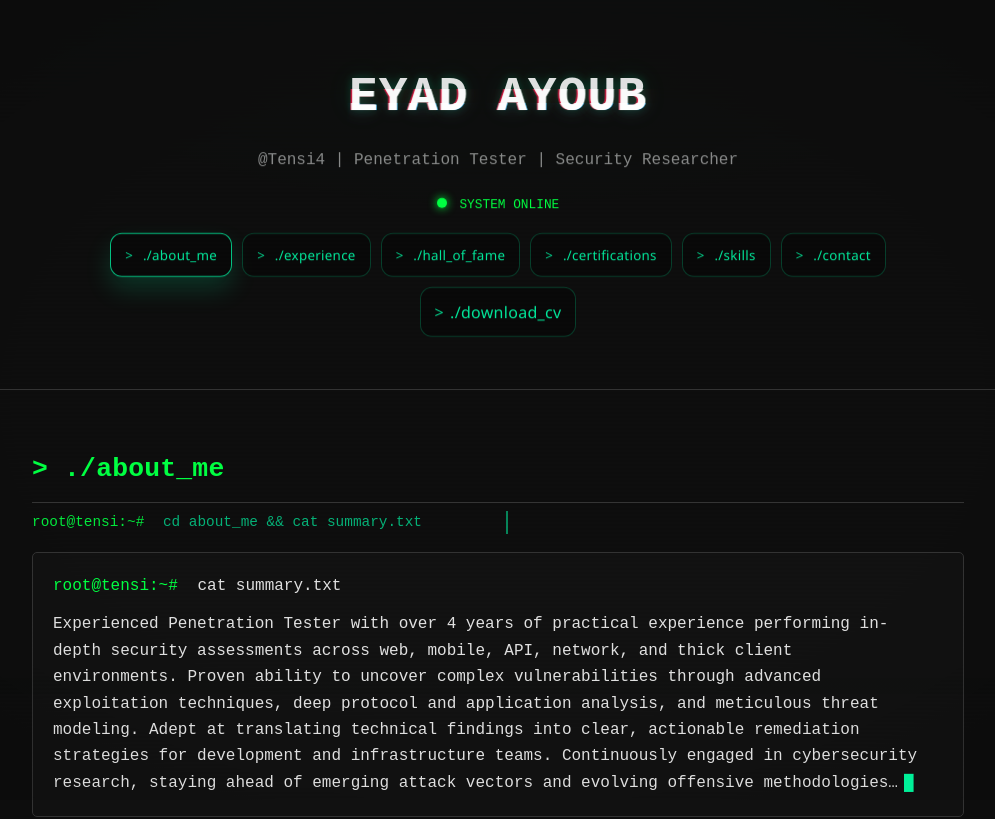
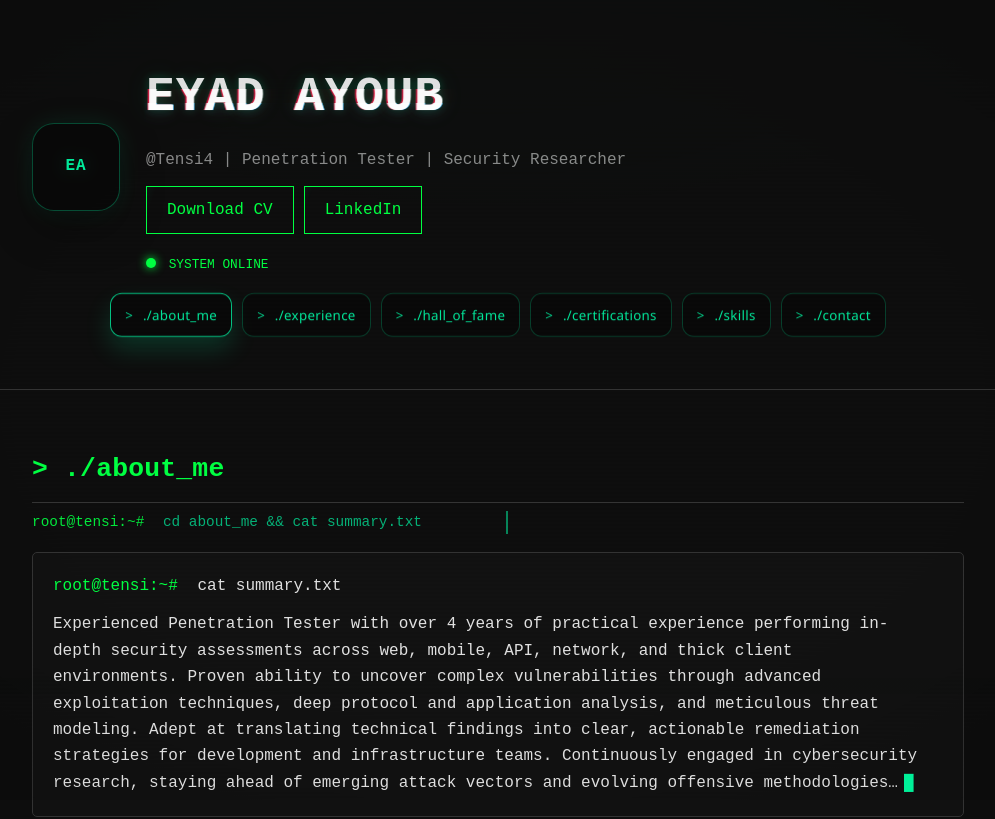
Before and after one commit to Tensii/eyad-profile, a React (Vite) app: page / in a window 1280 px wide. Shown: the top 819 px of the page, without its empty margins (142-1137 px from the left). Built offline with nearby package versions, Linux system fonts and the light colour scheme.

Commit message:
design: hero layout, experience clarity, HOF consistency

```diff
--- a/src/App.tsx
+++ b/src/App.tsx
@@ -101,18 +101,35 @@ function App() {
 
       <header>
         <div className="container">
-          <div className="glitch-wrapper" data-reveal>
+          <div className="hero" data-reveal>
+            <div className="hero-avatar" aria-hidden="true">
+              <span className="hero-avatar__inner">EA</span>
+            </div>
+
+            <div className="hero-text">
+              <div className="glitch-wrapper">
                 <h1 className={`glitch ${glitchActive ? 'active' : ''}`} data-text="Eyad Ayoub">
                   Eyad Ayoub
                 </h1>
               </div>
 
-          <p className="subtitle" data-reveal>
+              <p className="subtitle">
                 @Tensi4 | Penetration Tester | Security Researcher
               </p>
 
-          <div className="status" data-reveal>
+              <div className="hero-cta" aria-label="Primary actions">
+                <a className="btn btn-glow" href="/eyad-ayoub-cv.pdf" download>
+                  Download CV
+                </a>
+                <a className="btn btn-glow" href="https://www.linkedin.com/in/tensi4" target="_blank" rel="noopener noreferrer">
+                  LinkedIn
+                </a>
+              </div>
+
+              <div className="status">
                 <span className="indicator online" /> SYSTEM ONLINE
+              </div>
+            </div>
           </div>
 
           <nav className="quick-nav" aria-label="Section navigation" data-reveal>
@@ -127,10 +144,7 @@ function App() {
               </button>
             ))}
 
-            {/* CV download lives in the navbar (same style as the other chips) */}
-            <a href="/eyad-ayoub-cv.pdf" className="nav-chip nav-chip--cv" download>
-              <span className="chip-prefix">&gt;</span> ./download_cv
-            </a>
+            {/* CV download moved to hero actions */}
           </nav>
         </div>
       </header>
--- a/src/portfolio.css
+++ b/src/portfolio.css
@@ -65,6 +65,62 @@ header {
     text-align: center;
     border-bottom: 1px solid var(--border-color);
     margin-bottom: 34px;
+}
+
+/* Hero layout (avatar + title + CTAs) */
+.hero{
+  display: grid;
+  grid-template-columns: 96px 1fr;
+  gap: 18px;
+  align-items: center;
+  justify-content: center;
+}
+
+.hero-avatar{
+  width: 88px;
+  height: 88px;
+  border-radius: 22px;
+  border: 1px solid rgba(0,255,170,0.28);
+  background: rgba(0,0,0,0.35);
+  box-shadow:
+    0 18px 40px rgba(0,0,0,0.35),
+    0 0 26px rgba(0,255,170,0.10);
+  display: grid;
+  place-items: center;
+}
+
+.hero-avatar__inner{
+  font-family: var(--font-mono);
+  font-weight: 900;
+  letter-spacing: 1px;
+  color: rgba(0,255,170,0.92);
+  text-shadow: 0 0 18px rgba(0,255,170,0.22);
+}
+
+.hero-text{
+  text-align: left;
+  min-width: 0;
+}
+
+.hero-cta{
+  margin-top: 12px;
+  display: flex;
+  flex-wrap: wrap;
+  gap: 10px;
+}
+
+.hero-cta .btn{
+  margin: 0; /* override old .btn margin */
+}
+
+@media (max-width: 640px){
+  .hero{
+    grid-template-columns: 1fr;
+    justify-items: center;
+    text-align: center;
+  }
+  .hero-text{ text-align: center; }
+  .hero-cta{ justify-content: center; }
 }
 
 .glitch-wrapper {
@@ -685,6 +741,13 @@ footer {
   background: rgba(0, 0, 0, 0.24);
   position: relative;
   overflow: hidden;
+  min-height: 86px;
+}
+
+/* Keyboard focus (cert cards are links) */
+.hof-card:focus-visible{
+  outline: 2px solid rgba(0, 255, 170, 0.75);
+  outline-offset: 3px;
 }
 
 .hof-card::before {
@@ -712,7 +775,8 @@ footer {
   width: 34px;
   height: 34px;
   object-fit: contain;
-  opacity: 0.95;
+  opacity: 0.96;
+  filter: drop-shadow(0 6px 12px rgba(0,0,0,0.45));
 }
 
 /* Tint monochrome SVGs to neon-green (works great with SimpleIcons) */
@@ -725,7 +789,8 @@ footer {
     saturate(520%)
     hue-rotate(85deg)
     brightness(104%)
-    contrast(105%);
+    contrast(105%)
+    drop-shadow(0 6px 12px rgba(0,0,0,0.45));
 }
 
 .hof-logo-wrap--fallback .hof-fallback {
@@ -1547,6 +1612,7 @@ footer {
   gap: 14px;
   align-items:flex-start;
   margin-bottom: 10px;
+  flex-wrap: wrap;
 }
 
 .xp-company{
```
Lines whose indentation alone changed are shown as unchanged.
